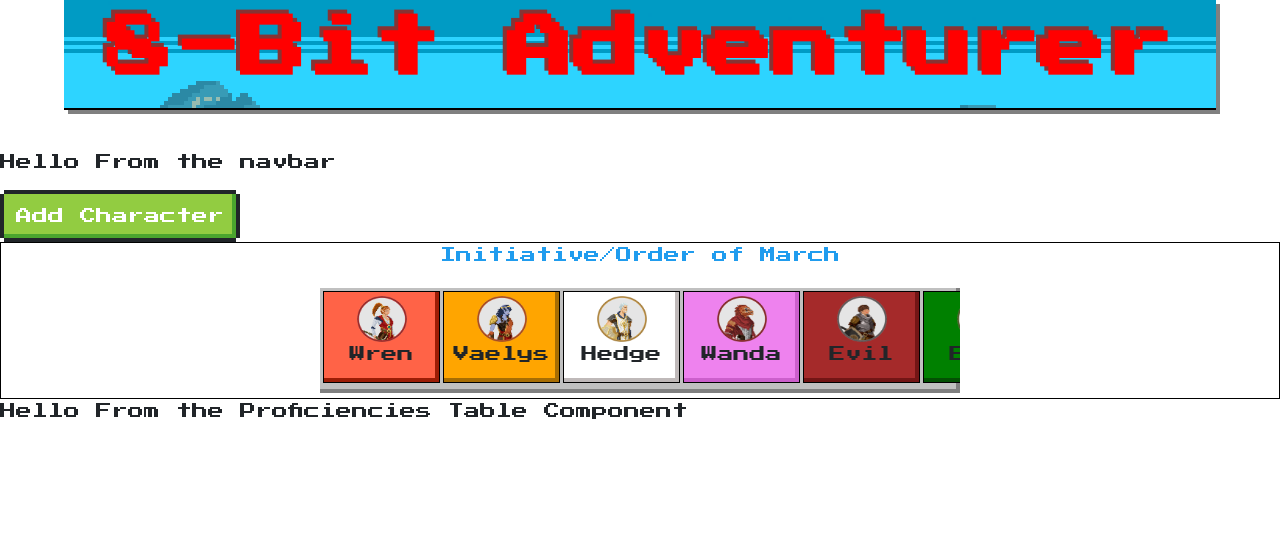
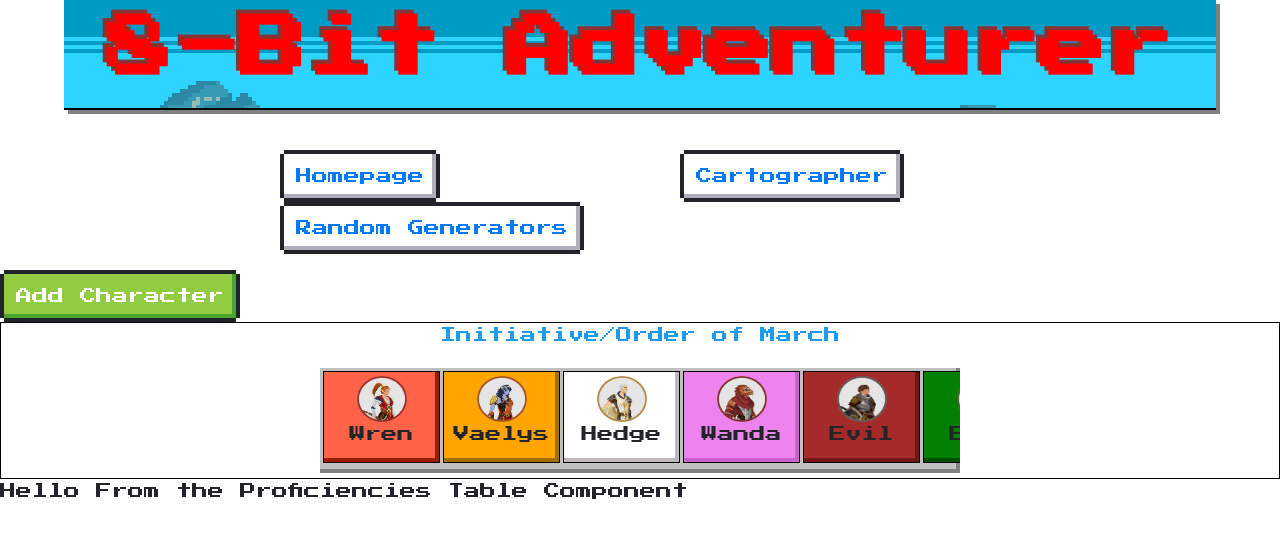
Before and after one commit to onitwin/horizonatlDND, a React (Create React App) app: page / in a window 1280 px wide. Shown: the top 538 px of the page. Built offline with nearby package versions, Linux system fonts and the light colour scheme.

Commit message:
added navbar and styling

```diff
--- a/src/components/Navbar.js
+++ b/src/components/Navbar.js
@@ -5,7 +5,12 @@ const Navbar=() =>{
 
 
 return(
-  <p>Hello From the navbar</p>
+  <ul className="navbarContainer">
+  <li className="navlink"><button className="nes-btn is-failure"><a href="/">Homepage</a></button></li>
+  <li className="navlink"><button className="nes-btn is-failure"><a href="/maps">Cartographer</a></button></li>
+  <li className="navlink"><button className="nes-btn is-failure"><a href="generators">Random Generators</a></button></li>
+
+  </ul>
 )
 
 
--- a/src/components/tracker/InitTracker.js
+++ b/src/components/tracker/InitTracker.js
@@ -2,10 +2,6 @@ import React,{useState,useEffect} from 'react';
 import {DragDropContext,Droppable,Draggable} from 'react-beautiful-dnd'
 import uuid from 'react-uuid'
 import "nes.css/css/nes.min.css";
-
-
-
-
 
 
 // this is code for a single column
@@ -94,22 +90,6 @@ const InitTracker=(props) =>{
 
 
 
-
-
-
-
-
-
-
-
-  if (!props.characters){
-    return (
-      <div><h3>Add your first character</h3></div>
-    )
-  }else{
-
-
-
   return (
 
     <div style={{textAlign:'center',border:'1px solid black',}}>
@@ -167,7 +147,7 @@ const InitTracker=(props) =>{
     </div>
 
   )
-}
+
 }
 
 export default InitTracker;
--- a/src/index.css
+++ b/src/index.css
@@ -104,3 +104,11 @@ img{
   border-top: solid 1px black;
   margin-left:40%;
 }
+
+
+.navlink{
+  text-align: center;
+  list-style: none;
+  display: inline-flex;
+  margin-left: 30vh;
+}
```
